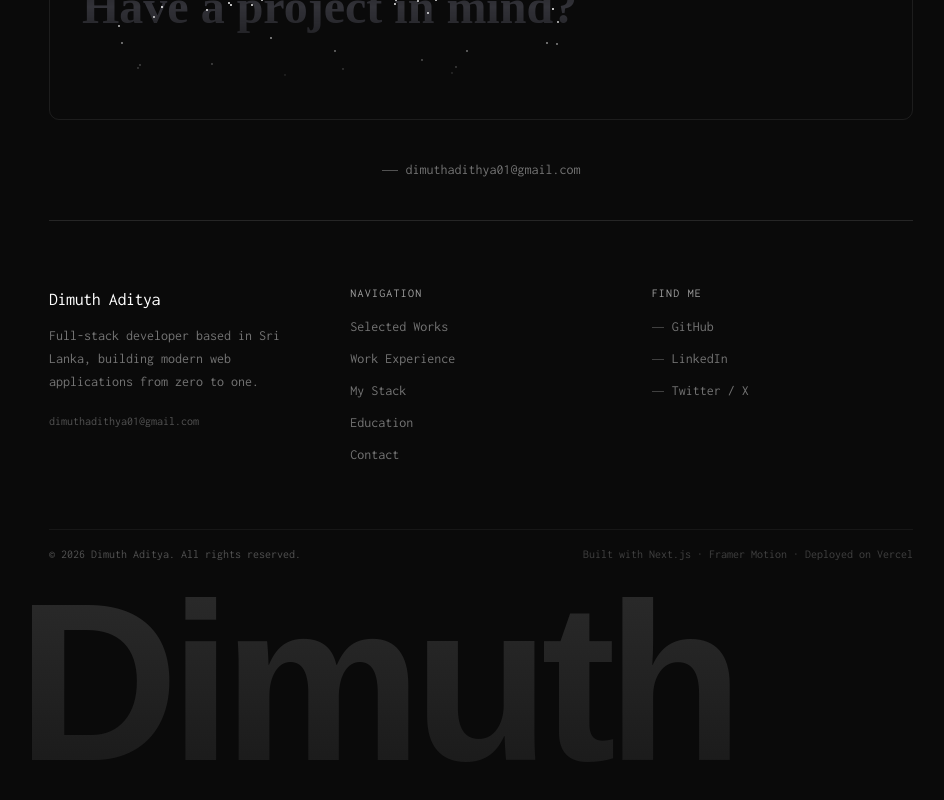
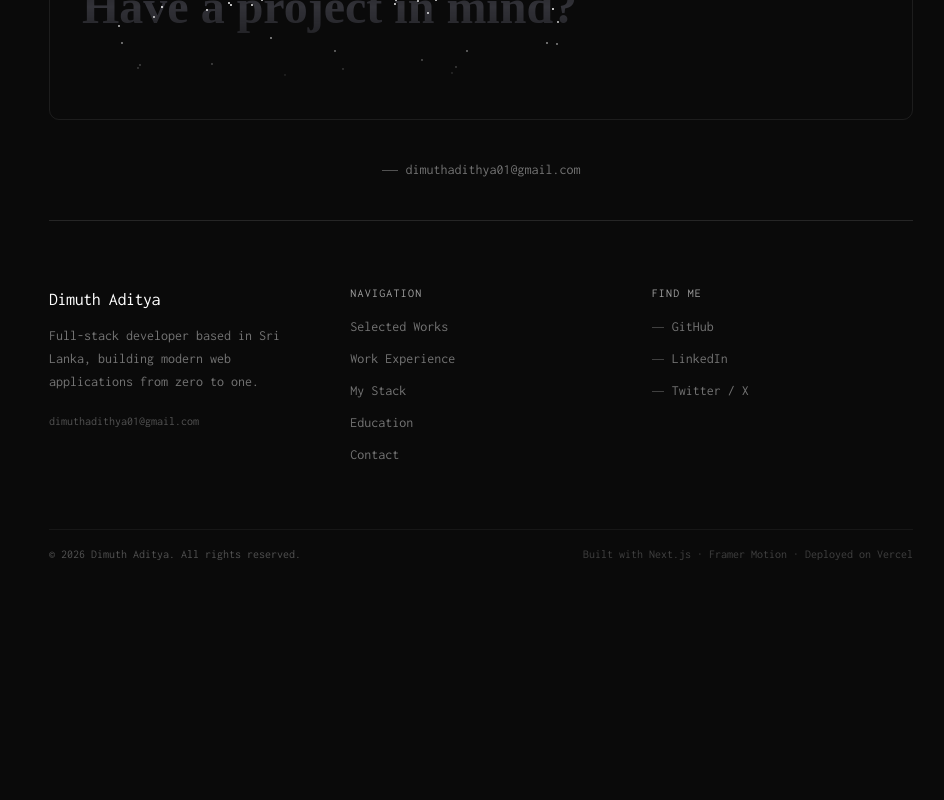
Before and after one commit to dimuthadithya/dimuthadithya.site, a Next.js app: page / in a window 1280 px wide. Shown: the part 7348-8148 px from the top of the page, without its empty margins (159-1103 px from the left). After the commit the page ends 7962 px from the top, so only its background shows below. Built offline with nearby package versions, Linux system fonts and the light colour scheme; no server answers.

Commit message:
feat: implement site footer component with navigation and social links

```diff
--- a/components/sections/Footer.jsx
+++ b/components/sections/Footer.jsx
@@ -83,28 +83,7 @@ export default function Footer() {
         </span>
       </div>
 
-      {/* Watermark signature */}
-      <div className='relative overflow-hidden h-48 w-full -mx-8 mt-6'>
-        <span
-          className='absolute inset-0 flex items-center select-none pointer-events-none'
-          style={{
-            fontSize: 'clamp(5rem, 18vw, 14rem)',
-            fontWeight: 800,
-            fontFamily: 'sans-serif',
-            letterSpacing: '-0.04em',
-            whiteSpace: 'nowrap',
-            color: 'transparent',
-            WebkitTextStroke: '0px',
-            background: 'linear-gradient(180deg, #2a2a2a 0%, #1a1a1a 100%)',
-            WebkitBackgroundClip: 'text',
-            WebkitTextFillColor: 'transparent',
-            backgroundClip: 'text',
-            lineHeight: 1,
-          }}
-        >
-          Dimuth
-        </span>
-      </div>
+
     </footer>
   );
 }
```
